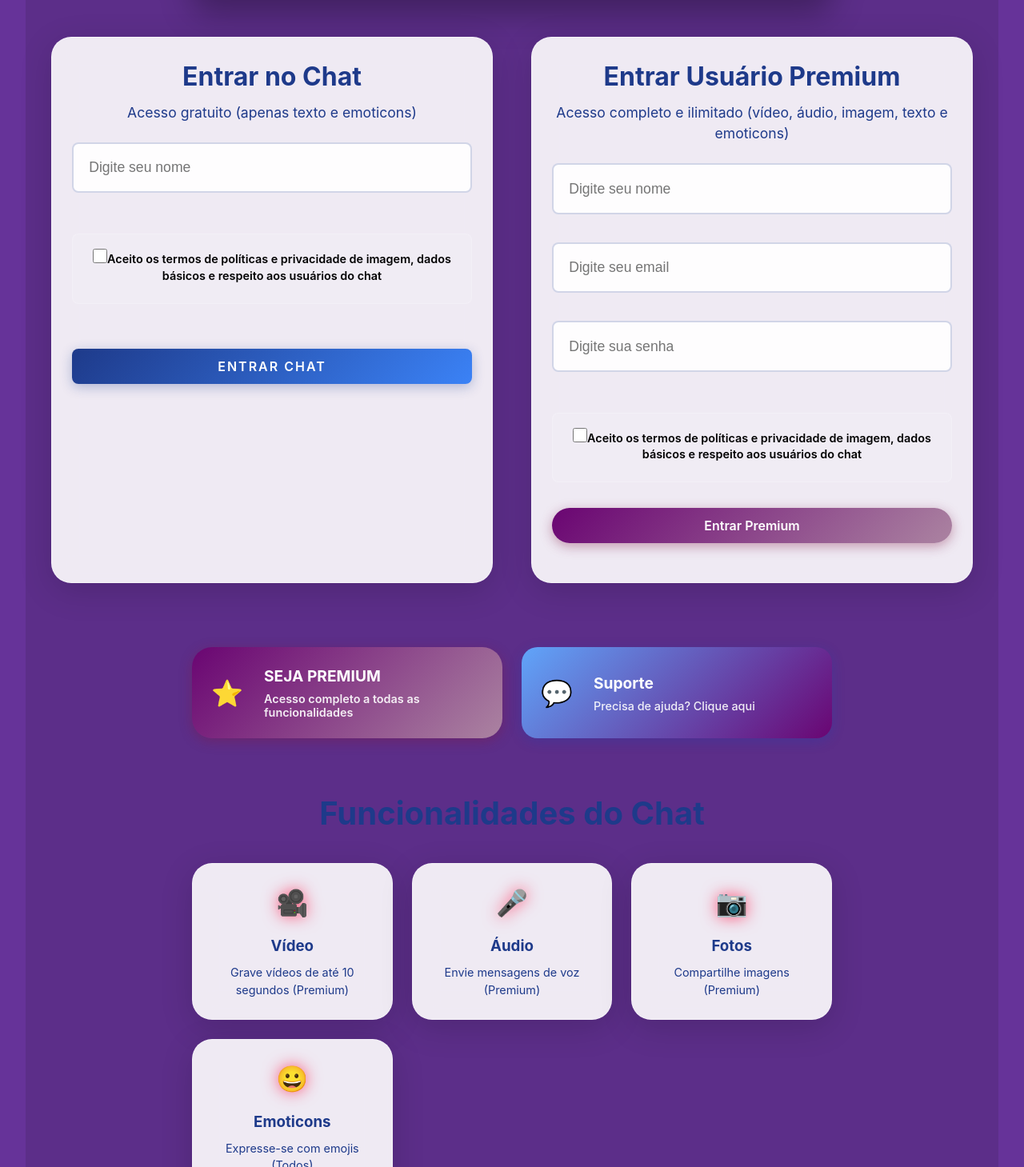
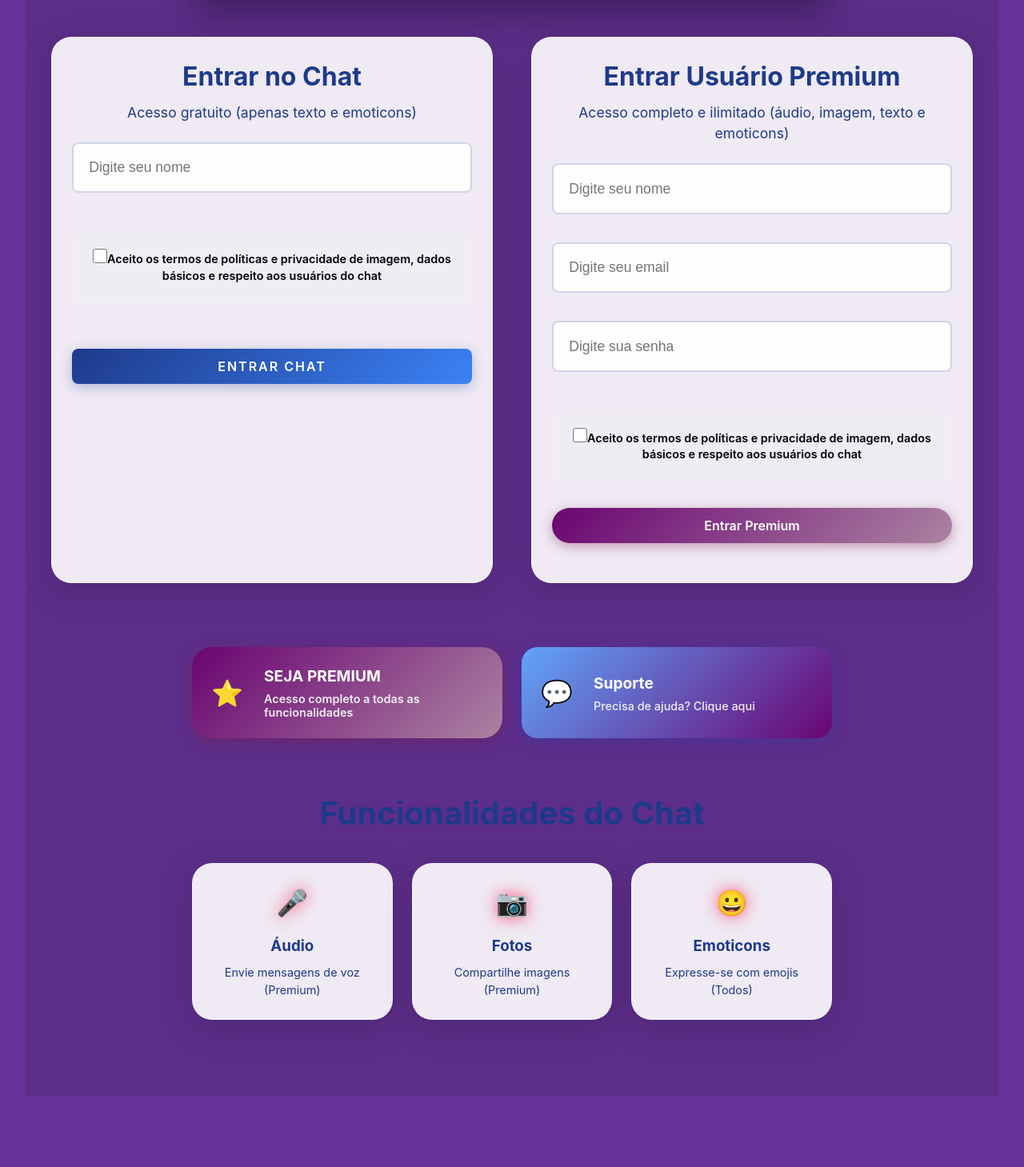
Before and after one commit to rodrigokrapp/100matchs, a React (Vite) app: page / in a window 1280 px wide. Shown: the part 831-2290 px from the top of the page at 80% size. After the commit the page ends 2234 px from the top, so only its background shows below. Built offline with nearby package versions, Linux system fonts and the light colour scheme.

Commit message:
Remover opcao video da pagina inicio

```diff
--- a/src/pages/InicioPage.tsx
+++ b/src/pages/InicioPage.tsx
@@ -131,7 +131,7 @@ const InicioPage: React.FC = () => {
           {/* Formulário Entrar Usuário Premium */}
           <div className="entrada-card card premium-login-card">
             <h2>Entrar Usuário Premium</h2>
-            <p>Acesso completo e ilimitado (vídeo, áudio, imagem, texto e emoticons)</p>
+            <p>Acesso completo e ilimitado (áudio, imagem, texto e emoticons)</p>
 
             <div className="input-group">
               <input
@@ -193,11 +193,7 @@ const InicioPage: React.FC = () => {
         <div className="features-section">
           <h2>Funcionalidades do Chat</h2>
           <div className="features-grid grid grid-4">
-            <div className="feature-card card">
-              <div className="feature-icon">🎥</div>
-              <h3>Vídeo</h3>
-              <p>Grave vídeos de até 10 segundos (Premium)</p>
-            </div>
+
             <div className="feature-card card">
               <div className="feature-icon">🎤</div>
               <h3>Áudio</h3>
```
